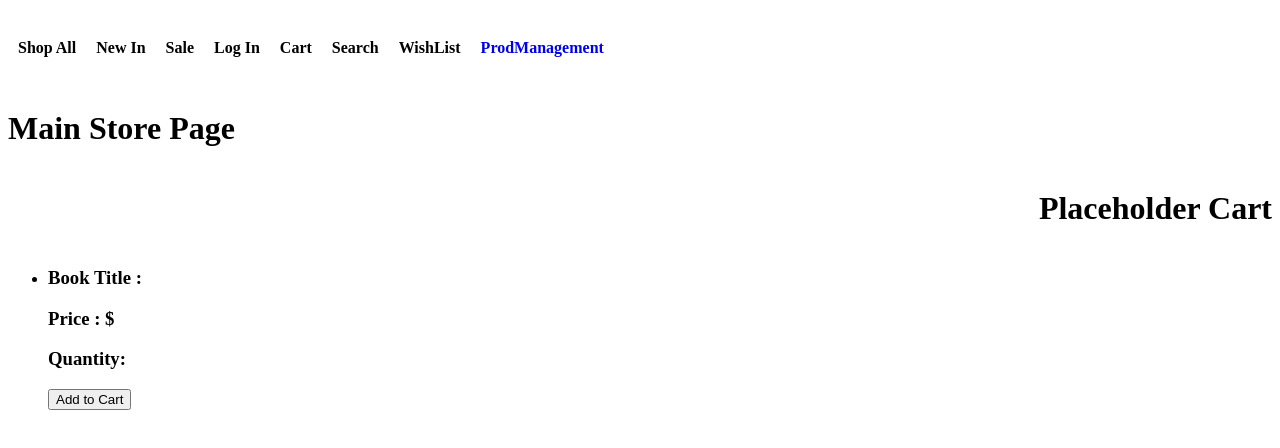
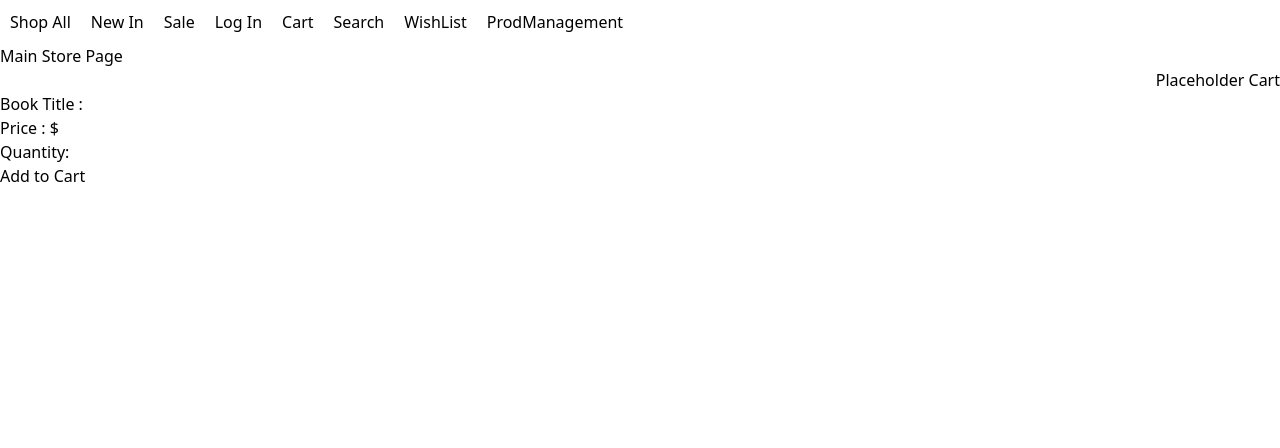
Before and after one commit to Marklimjr/photobook-shop, a React (Vite) app: page / in a window 1280 px wide. Shown: the top 448 px of the page. Built offline with nearby package versions, Linux system fonts and the light colour scheme; no server answers.

Commit message:
tailwind css installed and configured

```diff
--- a/package.json
+++ b/package.json
@@ -24,6 +24,9 @@
     "@types/react": "^18.0.28",
     "@types/react-dom": "^18.0.11",
     "@vitejs/plugin-react": "^3.1.0",
+    "autoprefixer": "^10.4.14",
+    "postcss": "^8.4.23",
+    "tailwindcss": "^3.3.1",
     "vite": "^4.2.0"
   }
 }
--- /dev/null
+++ b/postcss.config.js
@@ -0,0 +1,6 @@
+module.exports = {
+  plugins: {
+    tailwindcss: {},
+    autoprefixer: {},
+  },
+}
--- a/src/index.css
+++ b/src/index.css
@@ -1,69 +1,3 @@
-:root {
-  font-family: Inter, system-ui, Avenir, Helvetica, Arial, sans-serif;
-  line-height: 1.5;
-  font-weight: 400;
-
-  color-scheme: light dark;
-  color: rgba(255, 255, 255, 0.87);
-  background-color: #242424;
-
-  font-synthesis: none;
-  text-rendering: optimizeLegibility;
-  -webkit-font-smoothing: antialiased;
-  -moz-osx-font-smoothing: grayscale;
-  -webkit-text-size-adjust: 100%;
-}
-
-a {
-  font-weight: 500;
-  color: #646cff;
-  text-decoration: inherit;
-}
-a:hover {
-  color: #535bf2;
-}
-
-body {
-  margin: 0;
-  display: flex;
-  place-items: center;
-  min-width: 320px;
-  min-height: 100vh;
-}
-
-h1 {
-  font-size: 3.2em;
-  line-height: 1.1;
-}
-
-button {
-  border-radius: 8px;
-  border: 1px solid transparent;
-  padding: 0.6em 1.2em;
-  font-size: 1em;
-  font-weight: 500;
-  font-family: inherit;
-  background-color: #1a1a1a;
-  cursor: pointer;
-  transition: border-color 0.25s;
-}
-button:hover {
-  border-color: #646cff;
-}
-button:focus,
-button:focus-visible {
-  outline: 4px auto -webkit-focus-ring-color;
-}
-
-@media (prefers-color-scheme: light) {
-  :root {
-    color: #213547;
-    background-color: #ffffff;
-  }
-  a:hover {
-    color: #747bff;
-  }
-  button {
-    background-color: #f9f9f9;
-  }
-}
+@tailwind base;
+@tailwind components;
+@tailwind utilities;
--- a/src/main.jsx
+++ b/src/main.jsx
@@ -1,9 +1,7 @@
 import React from 'react'
 import ReactDOM from 'react-dom/client'
 import App from './App/App'
-
-
-// import './index.css'
+import './index.css'
 
 ReactDOM.createRoot(document.getElementById('root')).render(
   <React.StrictMode>
--- /dev/null
+++ b/tailwind.config.js
@@ -0,0 +1,8 @@
+/** @type {import('tailwindcss').Config} */
+module.exports = {
+  content: ["./index.html", "./src/**/*.{js,ts,jsx,tsx}"],
+  theme: {
+    extend: {},
+  },
+  plugins: [],
+};
```
Also changed, not shown: src/App/App.jsx (line endings or trailing spaces), 1 other file (tests, documents, lock files or other folders).
